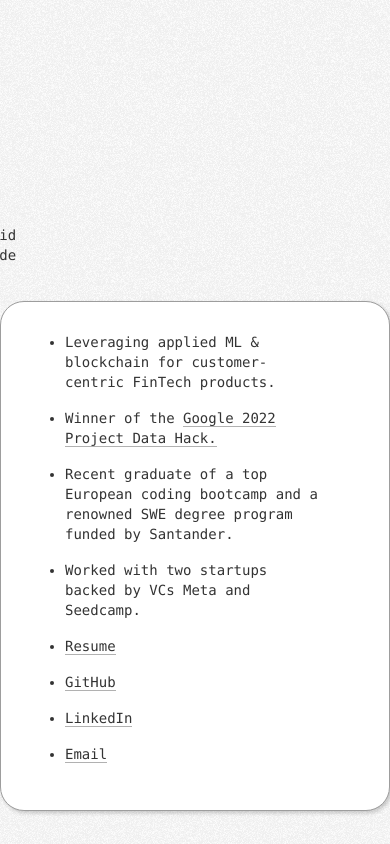
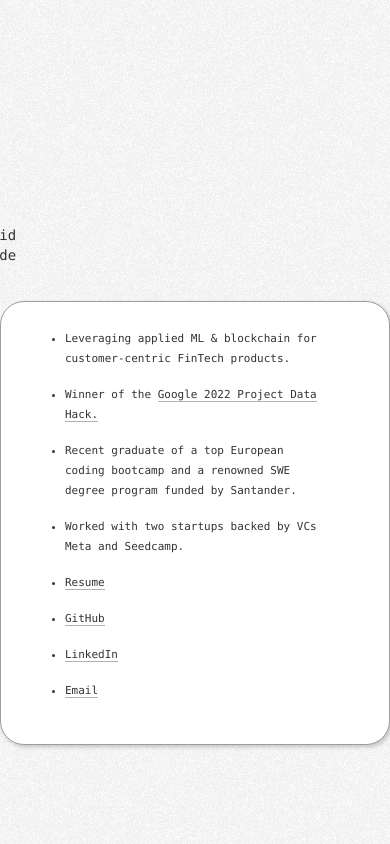
Before and after one commit to davidmeadejr/personal-website, a React (Create React App) app: page / in a window 390 px wide. Shown: the top 844 px of the page. Built offline with nearby package versions, Linux system fonts and the light colour scheme.

Commit message:
Fix: styling

```diff
--- a/src/App.css
+++ b/src/App.css
@@ -90,6 +90,10 @@ a:hover {
     margin: 2rem 13rem 2rem 0;
   }
 
+  .wrapper {
+    font-size: 11px;
+  }
+
   ul {
     padding: 0 3rem;
   }
```
